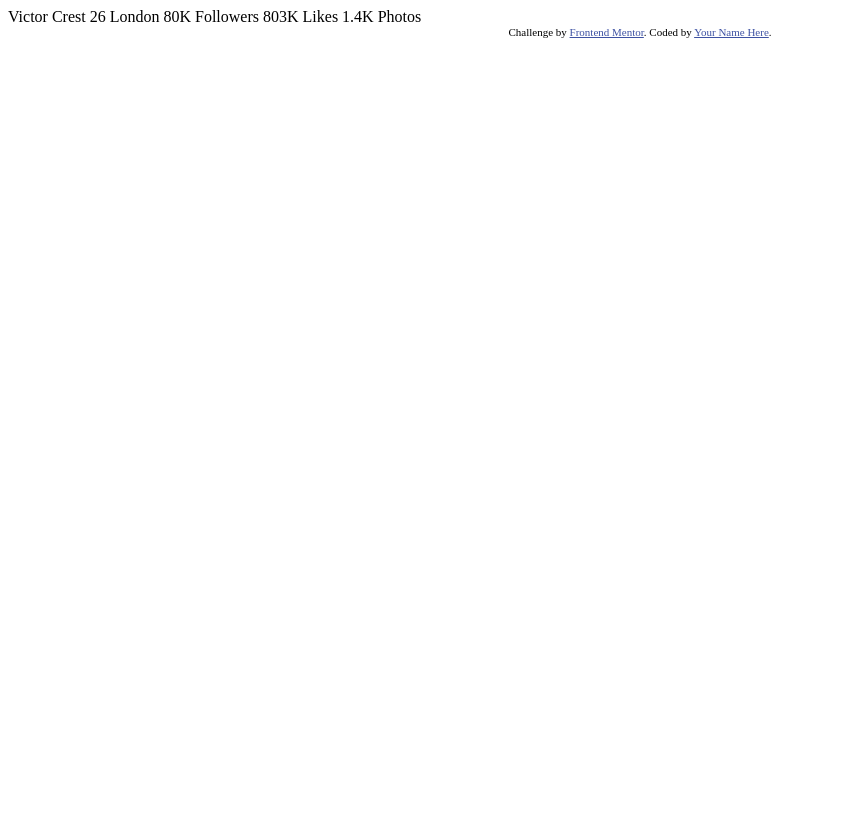
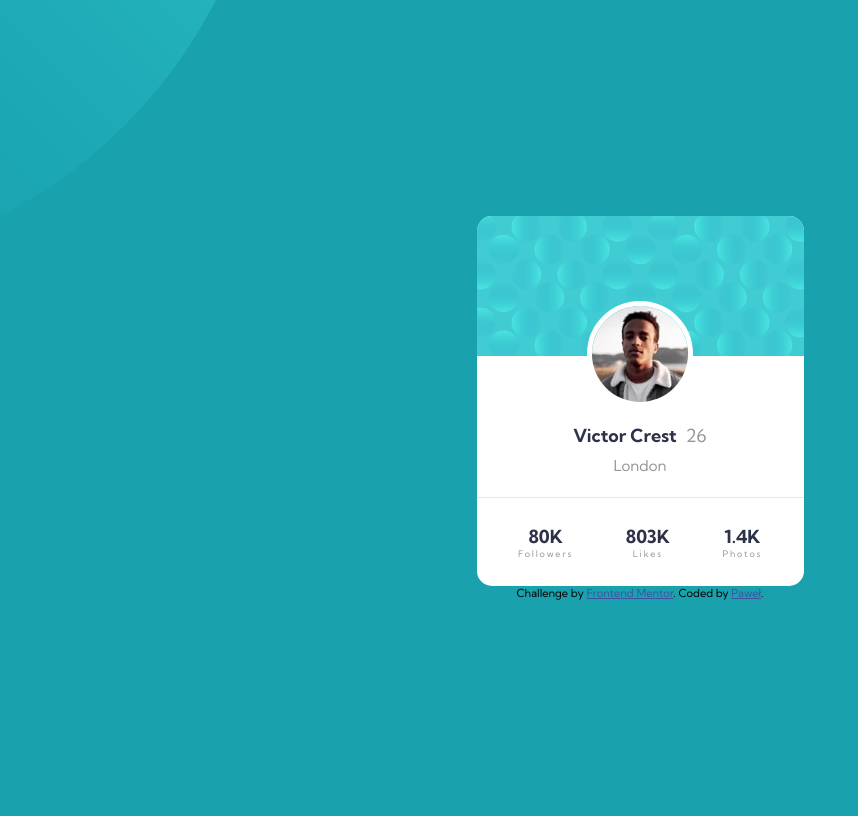
Before and after one commit to TheSpiritCode/Profile-card-component, a website: page index.html in a window 1280 px wide. Shown: the whole page, without its empty margins (0-858 px from the left). Drawn offline with nearby package versions, Linux system fonts and the light colour scheme; files that its build step writes are made by us from their sources.

Commit message:
final work

```diff
--- a/index.html
+++ b/index.html
@@ -2,34 +2,61 @@
 <html lang="en">
 <head>
     <meta charset="UTF-8">
-  <meta name="viewport" content="width=device-width, initial-scale=1.0"> <!-- displays site properly based on user's device -->
+    <meta name="viewport" content="width=device-width, initial-scale=1.0">
+    <!-- displays site properly based on user's device -->
 
     <link rel="icon" type="image/png" sizes="32x32" href="./images/favicon-32x32.png">
+    <link rel="stylesheet" href="dist/app.css">
 
     <title>Frontend Mentor | Profile card component</title>
 
     <!-- Feel free to remove these styles or customise in your own stylesheet 👍 -->
     <style>
-    .attribution { font-size: 11px; text-align: center; }
-    .attribution a { color: hsl(228, 45%, 44%); }
+        .attribution {
+            font-size: 11px;
+            text-align: center;
+        }
+
+        .attribution a {
+            color: hsl(228, 45%, 44%);
+        }
     </style>
 </head>
 <body>
+<div class="card">
+    <div class="card__top">
+        <img src="images/bg-pattern-card.svg" alt="card top background"/>
+    </div>
+    <div class="card__avatar">
+        <img src="images/image-victor.jpg" alt="nice picture of Victor apparently" />
+    </div>
+    <div class="card__user">
+        <div class="card__user__name solid-text">
             Victor Crest
-  26
-  London
+            <span class="age grayed-text">26</span>
+        </div>
+        <small class="grayed-text">London</small>
+    </div>
+    <div class="card__stats">
+        <div class="card__stats__number solid-text">
+            80K
+            <small class="grayed-text">Followers</small>
+        </div>
 
-  80K
-  Followers
+        <div class="card__stats__number solid-text">
+            803K
+            <small class="grayed-text">Likes</small>
+        </div>
 
-  803K
-  Likes
-
+        <div class="card__stats__number solid-text">
             1.4K
-  Photos
-  <div class="attribution">
+            <small class="grayed-text">Photos</small>
+        </div>
+    </div>
+</div>
+<footer class="attribution">
     Challenge by <a href="https://www.frontendmentor.io?ref=challenge" target="_blank">Frontend Mentor</a>.
-    Coded by <a href="#">Your Name Here</a>.
-  </div>
+    Coded by <a href="#">Paweł</a>.
+</footer>
 </body>
 </html>
--- /dev/null
+++ b/mix-manifest.json
@@ -0,0 +1,3 @@
+{
+    "/dist/app.css": "/dist/app.css"
+}
--- /dev/null
+++ b/src/sass/_variables.scss
@@ -0,0 +1,16 @@
+//### Primary
+
+$dark-cyan: hsl(185, 75%, 39%);
+$very-dark-desaturated-blue: hsl(229, 23%, 23%);
+$dark-grayish-blue: hsl(227, 10%, 46%);
+
+//### Neutral
+
+$dark-gray: hsl(0, 0%, 59%);
+
+$font-size: 18px;
+
+@import url('https://fonts.googleapis.com/css2?family=Kumbh+Sans:wght@400;700&display=swap');
+
+$mobile: 374.98px;
+$desktop: 1439.98px;
--- /dev/null
+++ b/src/sass/app.scss
@@ -0,0 +1,107 @@
+@import "variables";
+
+html {
+  font-family: 'Kumbh Sans', sans-serif;
+  font-size: $font-size;
+
+  @media (min-width: $desktop)
+  {
+    body {
+      background-position: top -30rem left -15rem, bottom -35rem right -15rem !important;
+
+      .card {
+        width: 350px !important;
+      }
+    }
+  }
+  body {
+    display: flex;
+    flex-direction: column;
+    min-height: 100vh;
+    align-items: center;
+    justify-content: center;
+
+    background-color: $dark-cyan;
+    background-image: url("/images/bg-pattern-top.svg"), url("/images/bg-pattern-bottom.svg");
+    background-position: top -40rem left -40rem, bottom -35rem right -40rem;
+    background-size: 55rem;
+    background-repeat: no-repeat;
+
+    .grayed-text {
+      color: $dark-gray;
+      font-weight: 400;
+    }
+
+    .solid-text {
+      color: $very-dark-desaturated-blue;
+      font-weight: 700;
+      font-size: 1rem;
+    }
+
+    .card {
+      background-color: white;
+      border: 25px;
+      overflow: hidden;
+      width: 327px;
+      border-radius: 15px;
+
+      .card__avatar {
+        display: flex;
+        justify-content: center;
+        height: 100%;
+        position: relative;
+        margin-bottom: 1.2rem;
+
+
+        img {
+          border-radius: 50%;
+          border: 5px solid white;
+          top: -60px;
+          position: absolute;
+
+        }
+      }
+
+      .card__user {
+        display: flex;
+        flex-direction: column;
+        padding: 2.3rem;
+        padding-bottom: 1.2rem;
+        align-items: center;
+
+        .card__user__name {
+          display: flex;
+          flex-direction: row;
+          margin-bottom: 0.5rem;
+
+          .age {
+            margin-left: 0.5rem;
+          }
+
+          small {
+            font-size: 0.5rem;
+          }
+        }
+      }
+
+      .card__stats {
+        padding: 1.5rem 2.3rem 1.5rem 2.3rem;
+        display: flex;
+        flex-direction: row;
+        justify-content: space-between;
+        border-top: 1px solid hsl(0, 0%, 91%);
+
+        .card__stats__number {
+          display: flex;
+          flex-direction: column;
+          align-items: center;
+
+          small {
+            font-size: 0.5rem;
+            letter-spacing: 0.1rem;
+          }
+        }
+      }
+    }
+  }
+}
--- /dev/null
+++ b/webpack.mix.js
@@ -0,0 +1,3 @@
+let mix = require('laravel-mix');
+
+mix.sass('src/sass/app.scss', 'dist');
```
Also changed, not shown: package.json (added, +27 -0 lines), README-template.md (deleted), README.md, screens/desktop.png (added), screens/mobile.png (added), 1 other file. Lines whose indentation alone changed are shown as unchanged.
